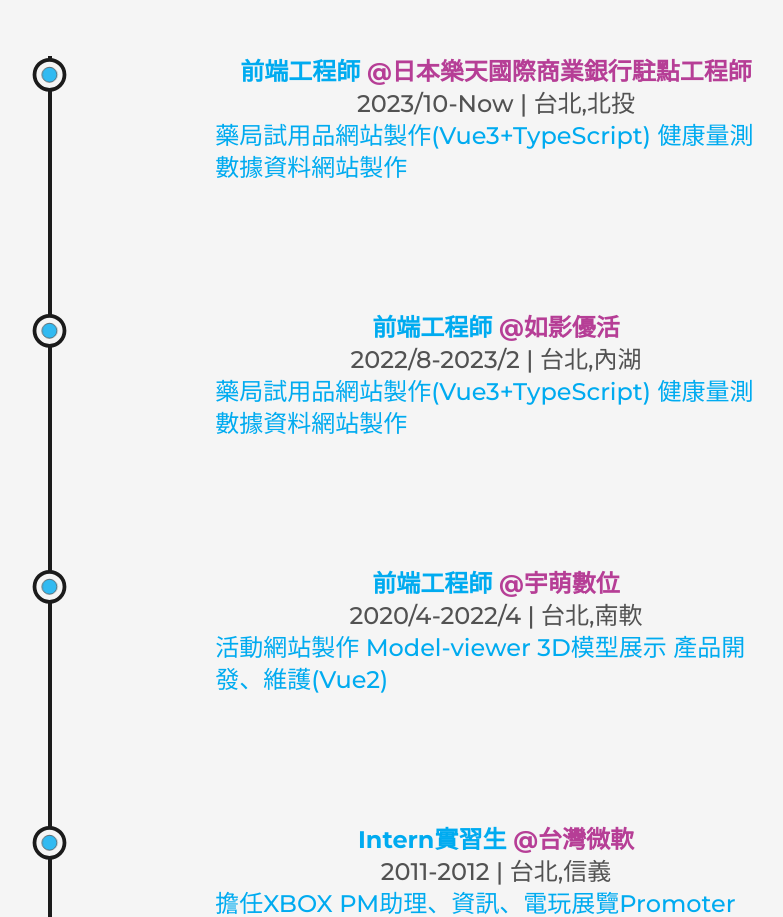
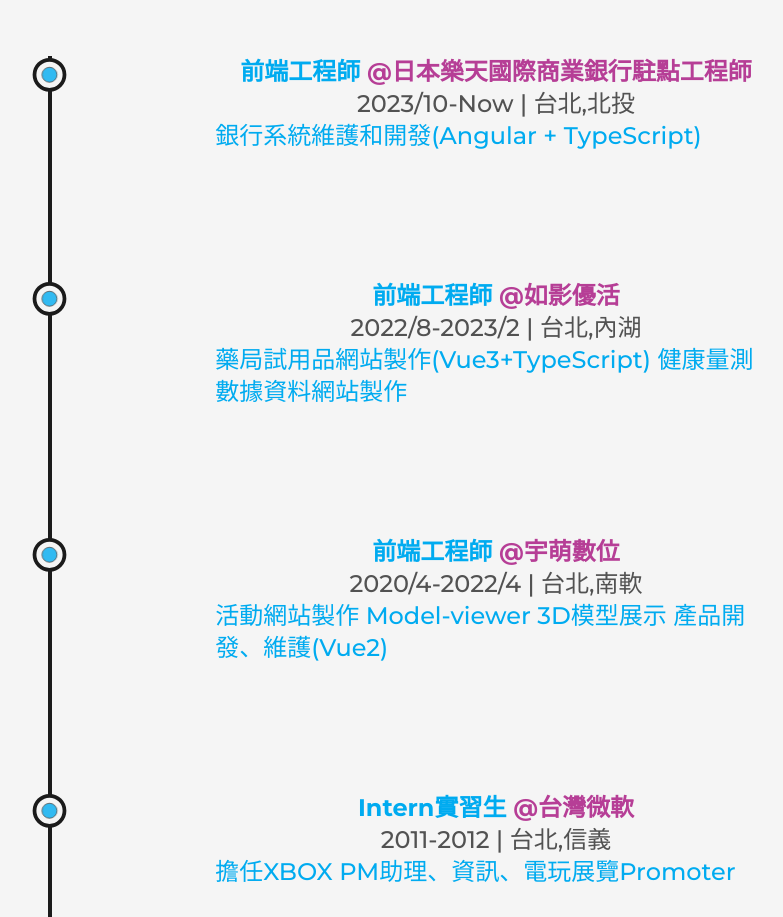
Before and after one commit to Hank0725/Portfolio-Website, a Next.js app: page /about in a window 1280 px wide. Shown: the part 2580-3497 px from the top of the page, without its empty margins (160-943 px from the left). Built offline with nearby package versions, Linux system fonts and the light colour scheme.

Commit message:
update: 更新樂天工作內容

```diff
--- a/src/Components/Experience.js
+++ b/src/Components/Experience.js
@@ -48,8 +48,7 @@ const Experience = () => {
                     <Detail position='前端工程師' company='日本樂天國際商業銀行駐點工程師'
                         companyLink={''}
                         time='2023/10-Now' address='台北,北投'
-                        work="藥局試用品網站製作(Vue3+TypeScript)
-                              健康量測數據資料網站製作" />
+                        work="銀行系統維護和開發(Angular + TypeScript)" />
                     <Detail position='前端工程師' company='如影優活'
                         companyLink={''}
                         time='2022/8-2023/2' address='台北,內湖'
```
